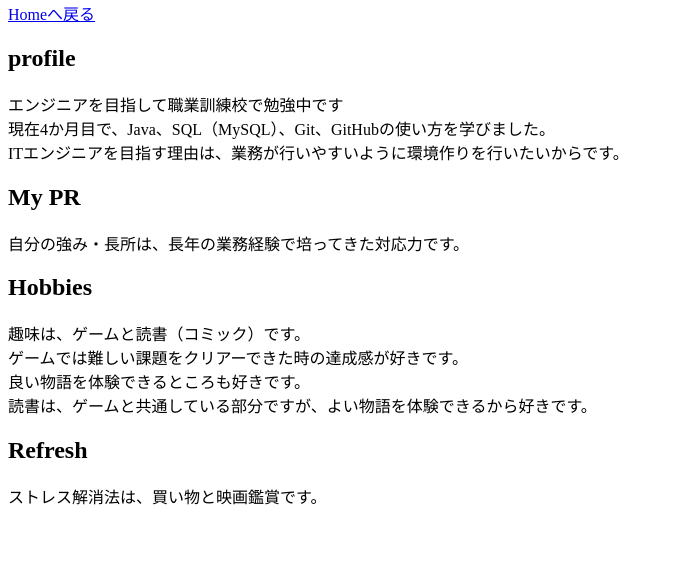
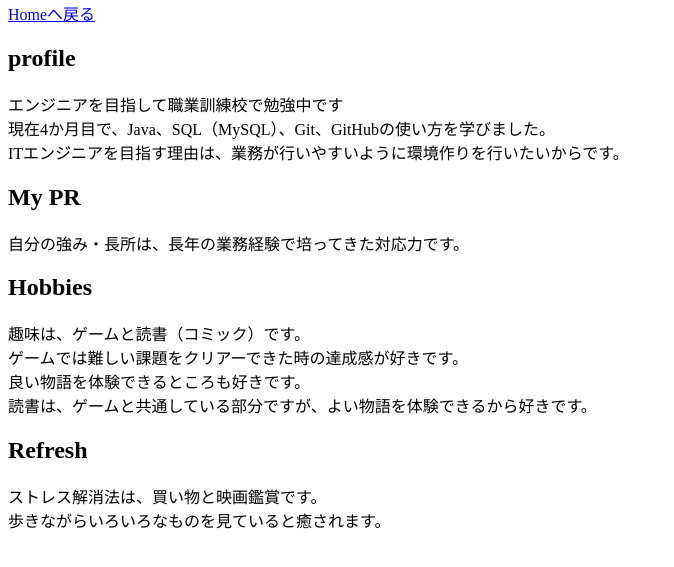
Before and after one commit to yoshiffdq-ux/yoshiffdq-ux.github.io, a plain HTML site: page aboutme.html in a window 1280 px wide. Shown: the part 79-646 px from the top of the page, without its empty margins (0-674 px from the left). Drawn offline with Linux system fonts and the light colour scheme.

Commit message:
updeta: About Meページに追記
リフレッシュの項目を追記しました。

```diff
--- a/aboutme.html
+++ b/aboutme.html
@@ -45,7 +45,7 @@
 			<h2>Refresh</h2>
 			<p>
 			ストレス解消法は、買い物と映画鑑賞です。<br>
-
+			歩きながらいろいろなものを見ていると癒されます。
 			</p>
 		</section>
 
```
